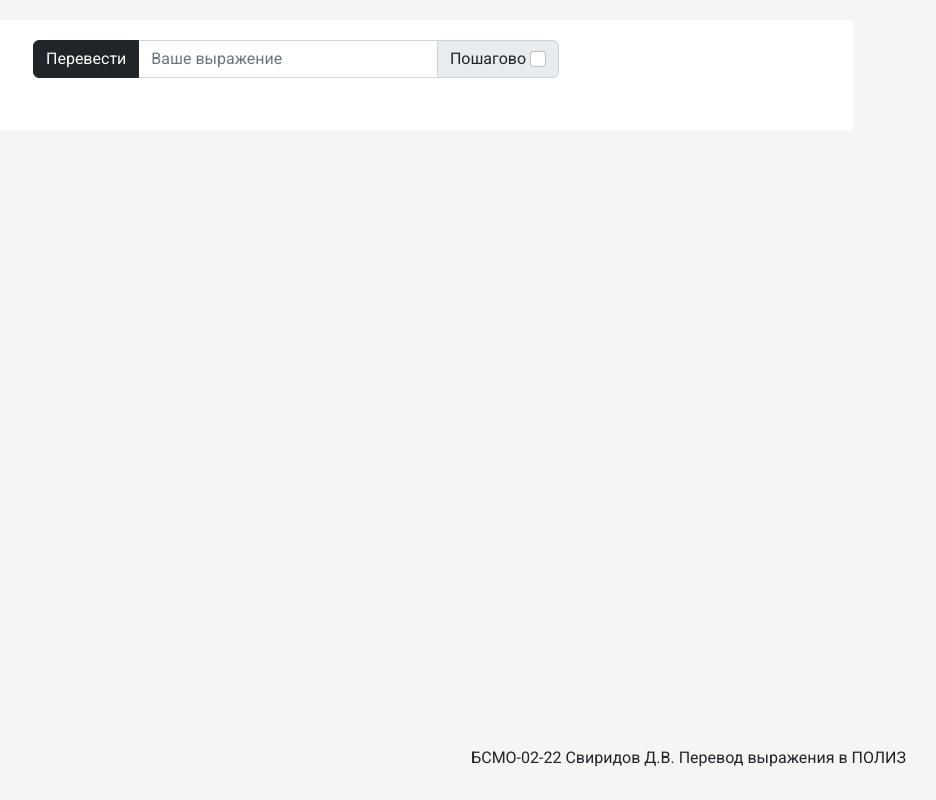
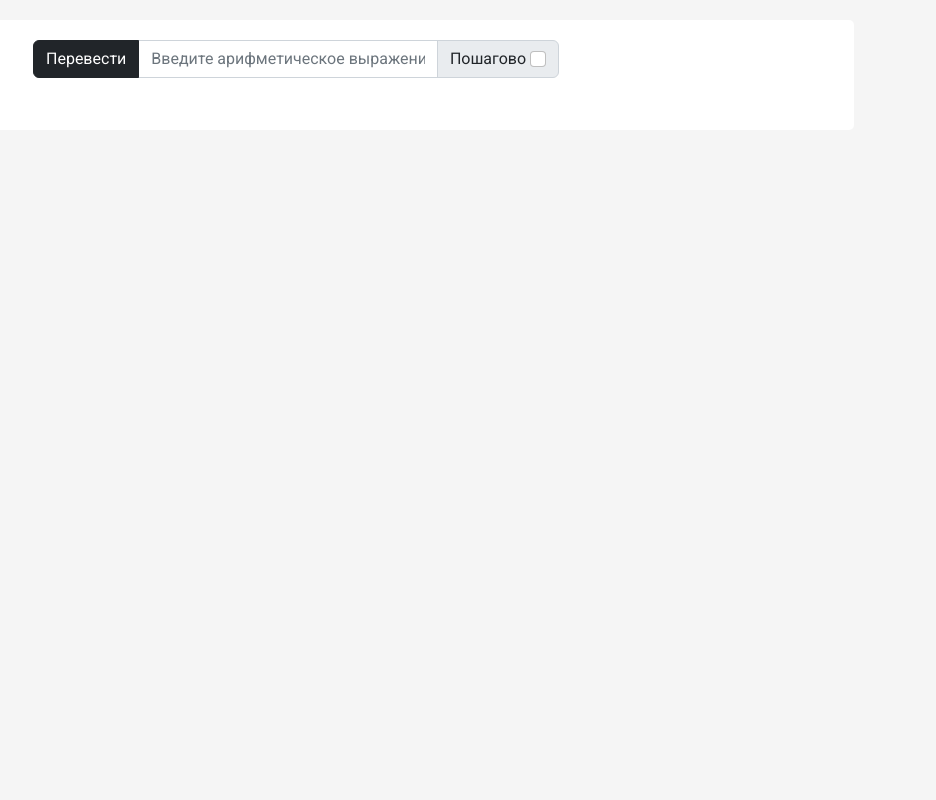
Before and after one commit to WieferichPrime/WieferichPrime.github.io, a plain HTML site: page index.html in a window 1280 px wide. Shown: the whole page, without its empty margins (344-1280 px from the left). Drawn offline with nearby package versions, Linux system fonts and the light colour scheme.

Commit message:
Update index.html

```diff
--- a/index.html
+++ b/index.html
@@ -12,7 +12,6 @@
     <title>Перевод в ПОЛИЗ</title>
 </head>
 <body>
-    <span class="author">БСМО-02-22 Свиридов Д.В. Перевод выражения в ПОЛИЗ</span>
     <div class="container">
         <main>
             <div class="row">
@@ -20,7 +19,7 @@
                 <div class="col-sm-6">
                     <div class="input-group mb-3">
                         <button id="calculate" class="btn btn-dark">Перевести</button>
-                        <input type="text" class="form-control" placeholder="Ваше выражение" aria-describedby="basic-addon1" id='input_expr'>
+                        <input type="text" class="form-control" placeholder="Введите арифметическое выражение" aria-describedby="basic-addon1" id='input_expr'>
                         <div class="input-group-text">
                             <label>Пошагово&nbsp;<input class="form-check-input" type="checkbox" value="" aria-label="Checkbox for following text input" id="stepByStep"></label>
                         </div>
```
